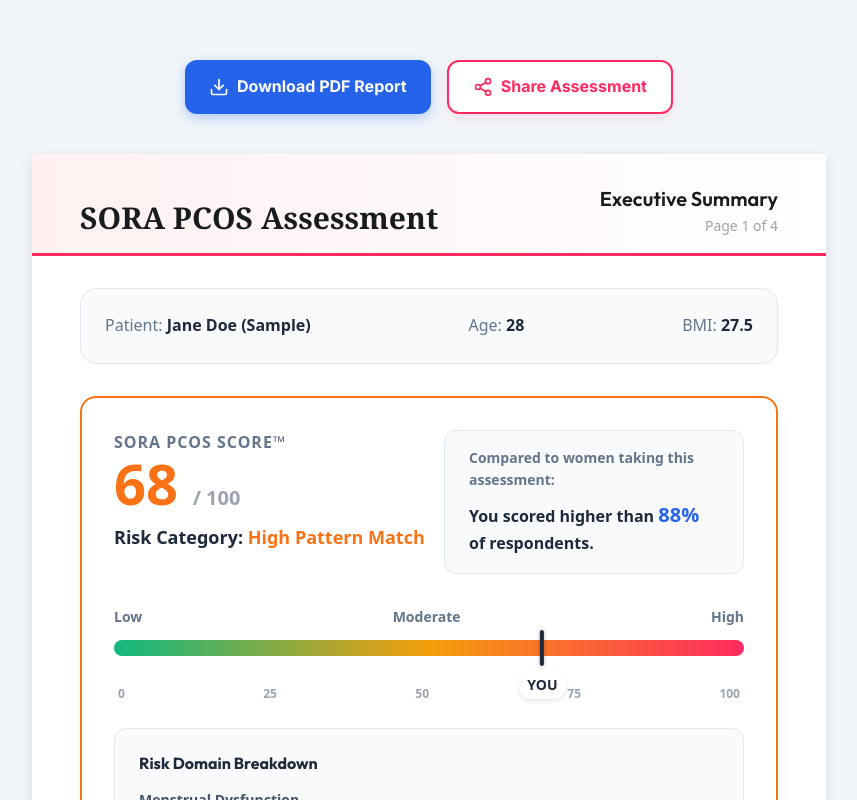
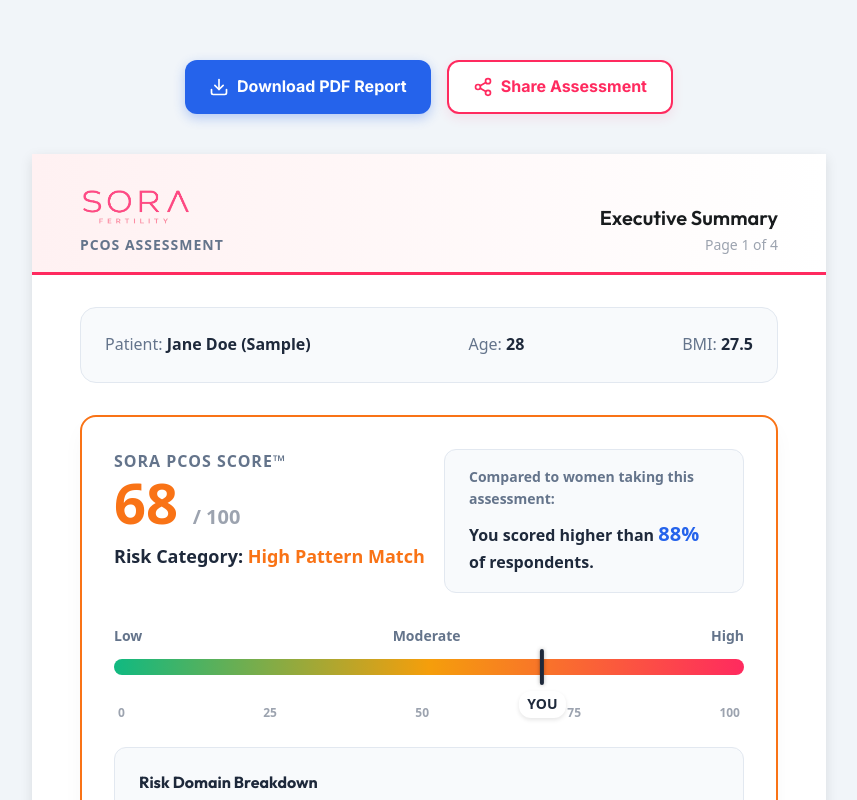
Before and after one commit to siddhanthardik/sora-fertility-scoring, a Next.js app in the folder landing/: page /pcos-assessment/sample in a window 1280 px wide. Shown: the top 800 px of the page, without its empty margins (211-1068 px from the left). Built offline with nearby package versions, Linux system fonts and the light colour scheme; no server answers; a web font is replaced by a local one.

Commit message:
chore: replace text logo with sora-logo.png in reports

```diff
--- a/landing/src/app/components/PremiumReportTemplate.js
+++ b/landing/src/app/components/PremiumReportTemplate.js
@@ -546,7 +546,7 @@ export default function PremiumReportTemplate({ results, formData, leadName, rep
 
         <div style={{ position: 'absolute', bottom: '80px', left: '48px', right: '48px', background: 'linear-gradient(135deg, #191c1e 0%, #334155 100%)', padding: '32px', borderRadius: '20px', textAlign: 'center', boxShadow: '0 12px 32px rgba(15, 23, 42, 0.2)' }}>
           <FileText style={{ width: '40px', height: '40px', color: '#fca5a5', margin: '0 auto 16px auto', display: 'block' }} />
-          <h2 style={{ color: '#ffffff', fontSize: '26px', fontFamily: 'Georgia, serif', fontWeight: 'bold', marginBottom: '12px', marginTop: 0 }}>SORA Fertility</h2>
+          <img src="/sora-logo.png" alt="SORA Fertility" style={{ width: '160px', height: 'auto', marginBottom: '16px', filter: 'brightness(0) invert(1)' }} />
           <p style={{ color: '#cbd5e1', fontSize: '14px', maxWidth: '450px', margin: '0 auto', lineHeight: '1.6' }}>
             Empowering your reproductive journey with evidence-based insights.
           </p>
--- a/landing/src/app/fertility-assessment/ClientAssessment.js
+++ b/landing/src/app/fertility-assessment/ClientAssessment.js
@@ -167,7 +167,7 @@ export default function Home() {
           <div className={styles.reportMockup}>
             <div className={styles.mockupHeader}>
               <div>
-                <div className={styles.mockupBrand}>SORA Fertility</div>
+                <img src="/sora-logo.png" alt="SORA Fertility" style={{ width: '120px', height: 'auto', marginBottom: '8px' }} />
                 <div style={{ fontSize: "0.8rem", color: "var(--color-text-muted)" }}>PREMIUM CLINICAL REPORT</div>
               </div>
               <div style={{ textAlign: "right" }}>
--- a/landing/src/app/pcos-assessment/PcosReportTemplate.js
+++ b/landing/src/app/pcos-assessment/PcosReportTemplate.js
@@ -19,8 +19,9 @@ const PAGE_STYLE = {
 
 const Header = ({ pageNum, title, totalPages = 3 }) => (
   <div style={{ display: 'flex', justifyContent: 'space-between', alignItems: 'flex-end', borderBottom: '3px solid #ff2a5f', paddingBottom: '16px', marginBottom: '32px', paddingTop: '32px', paddingLeft: '48px', paddingRight: '48px', background: 'linear-gradient(to right, #fff1f2, #ffffff)' }}>
-    <div>
-      <h1 style={{ fontSize: '30px', fontFamily: 'Georgia, serif', color: '#191c1e', fontWeight: 'bold', margin: 0 }}>SORA PCOS Assessment</h1>
+    <div style={{ display: 'flex', flexDirection: 'column' }}>
+      <img src="/sora-logo.png" alt="SORA Fertility" style={{ height: '40px', objectFit: 'contain', alignSelf: 'flex-start' }} crossOrigin="anonymous" />
+      <div style={{ fontSize: '14px', color: '#64748B', marginTop: '8px', fontWeight: 'bold', textTransform: 'uppercase', letterSpacing: '1px' }}>PCOS Assessment</div>
     </div>
     <div style={{ textAlign: 'right' }}>
       <h2 style={{ color: '#191c1e', fontSize: '20px', fontWeight: '600', margin: 0 }}>{title}</h2>
@@ -361,7 +362,7 @@ export default function PcosReportTemplate({ assessment, patientData, onClose })
           </div>
 
           <div style={{ position: 'absolute', bottom: '80px', left: '48px', right: '48px', background: '#191c1e', padding: '32px', borderRadius: '16px', textAlign: 'center' }}>
-            <h2 style={{ color: '#ffffff', fontSize: '22px', margin: '0 0 8px 0' }}>SORA Fertility</h2>
+            <img src="/sora-logo.png" alt="SORA Fertility" style={{ width: '150px', height: 'auto', marginBottom: '16px', filter: 'brightness(0) invert(1)' }} />
             <p style={{ color: '#cbd5e1', fontSize: '14px', margin: 0 }}>Empowering your reproductive journey with evidence-based insights.</p>
           </div>
           <Footer />
```
